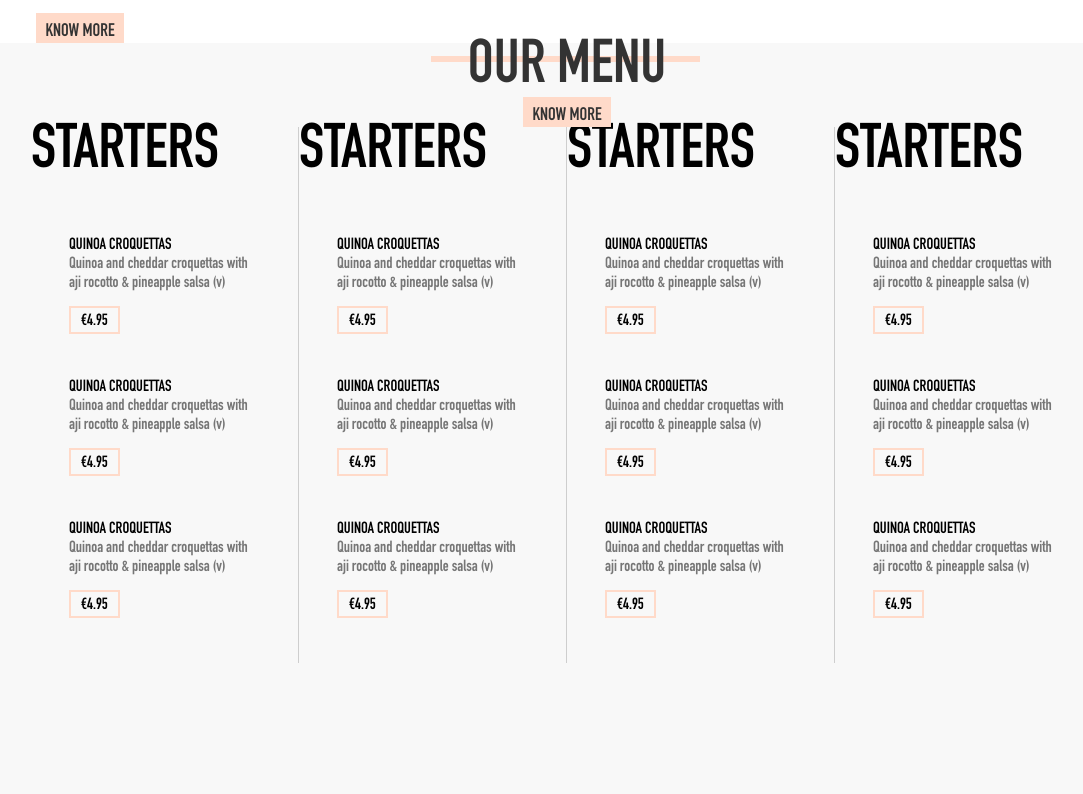
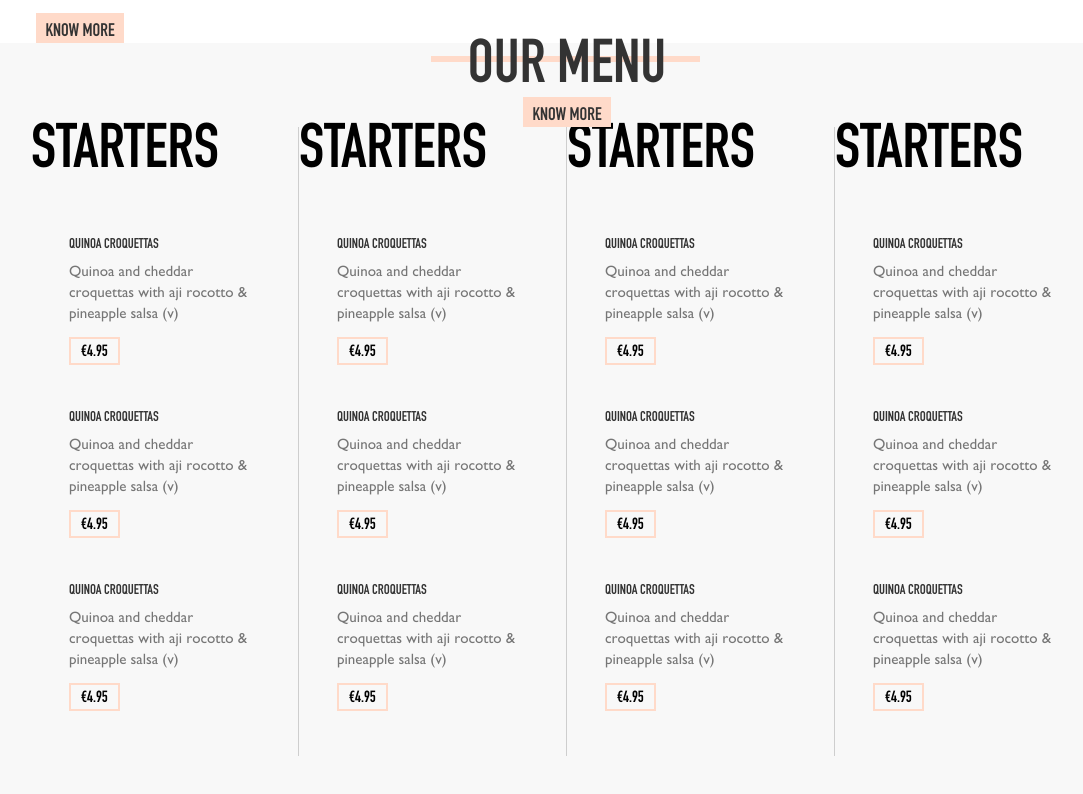
Before and after one commit to orivelton/studio-graphene-home-page, a React (Create React App) app: page / in a window 1280 px wide. Shown: the part 897-1691 px from the top of the page, without its empty margins (73-1156 px from the left). Built offline with nearby package versions, Linux system fonts and the light colour scheme.

Commit message:
chore: added font Gill Sans

```diff
--- a/src/components/ListMenu/ListMenu.scss
+++ b/src/components/ListMenu/ListMenu.scss
@@ -17,6 +17,12 @@
     padding: 0 38px;
   }
 
+  &__name {
+    font-size: 14px;
+    color: $night-rider;
+    margin-bottom: 8px;
+  }
+
   &__title {
     font-size: 62px;
     line-height: 0.9;
@@ -24,7 +30,9 @@
   }
 
   &__description {
+    font-family: 'Gill Sans';
     color: $grey;
+    font-size: 15px;
   }
 
   &__price {
--- a/src/components/ListMenu/index.js
+++ b/src/components/ListMenu/index.js
@@ -6,7 +6,7 @@ const ListMenu = () => {
 
   const buildItem = ({title, description, price}) => (
     <div className="list-menu__item">
-      <p>{title}</p>
+      <p className="list-menu__name">{title}</p>
       <span className="list-menu__description">{description}</span>
       <p className="list-menu__price">€{price}</p>
     </div>
--- a/src/index.scss
+++ b/src/index.scss
@@ -13,6 +13,15 @@
   font-style: normal;
 }
 
+@font-face {
+  font-family: 'Gill Sans';
+  src: url('./assets/fonts/GillSans.woff2') format('woff2'),
+      url('./assets/fonts/GillSans.woff') format('woff');
+  font-weight: normal;
+  font-style: normal;
+}
+
+
 body {
   font-family: 'DIN Condensed', Arial, sans-serif;
 }
```
Also changed, not shown: src/assets/fonts/GillSans.woff (added), src/assets/fonts/GillSans.woff2 (added).
